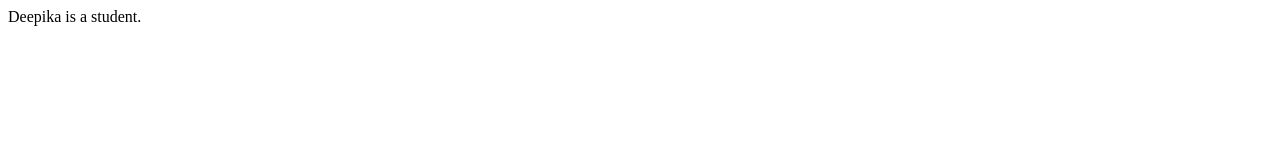
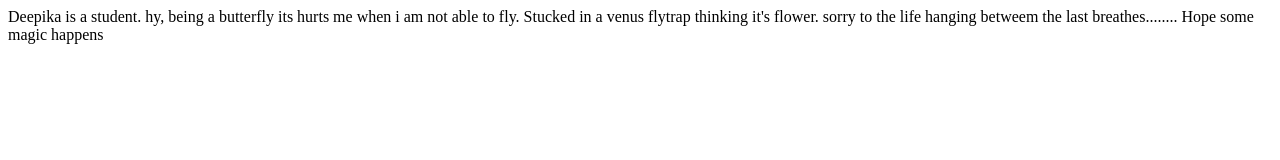
Before and after one commit to Achudan/deepu, a plain HTML site: page index.html in a window 1280 px wide. Drawn offline with Linux system fonts and the light colour scheme.

Commit message:
Deepu's first commit

```diff
--- a/index.html
+++ b/index.html
@@ -6,6 +6,13 @@
     <body>
         <p>
             Deepika is a student.
+            hy,
+            being a butterfly its hurts me when i am not able to fly.
+            Stucked in a venus flytrap thinking it's flower.
+            sorry to the life hanging betweem the last breathes........
+            Hope
+            some magic happens
+
         </p>
     </body>
 </html>
```
